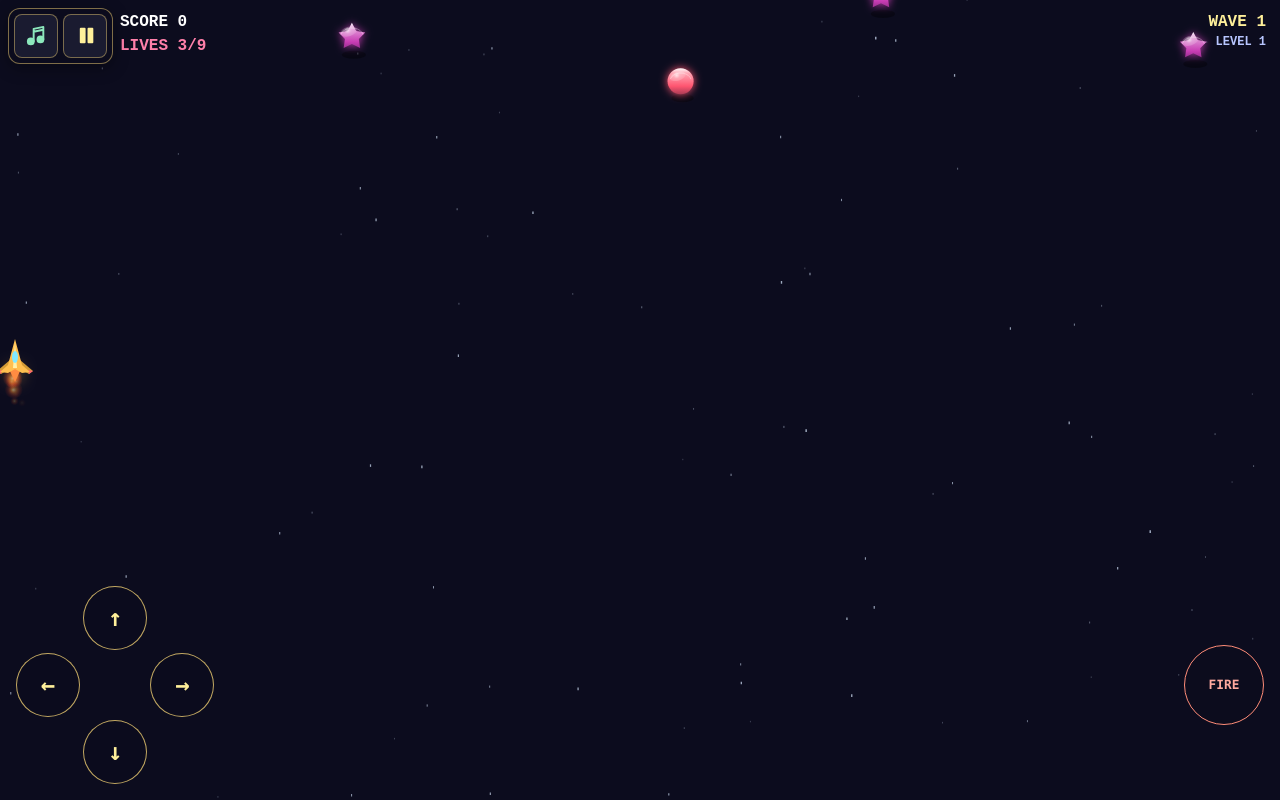
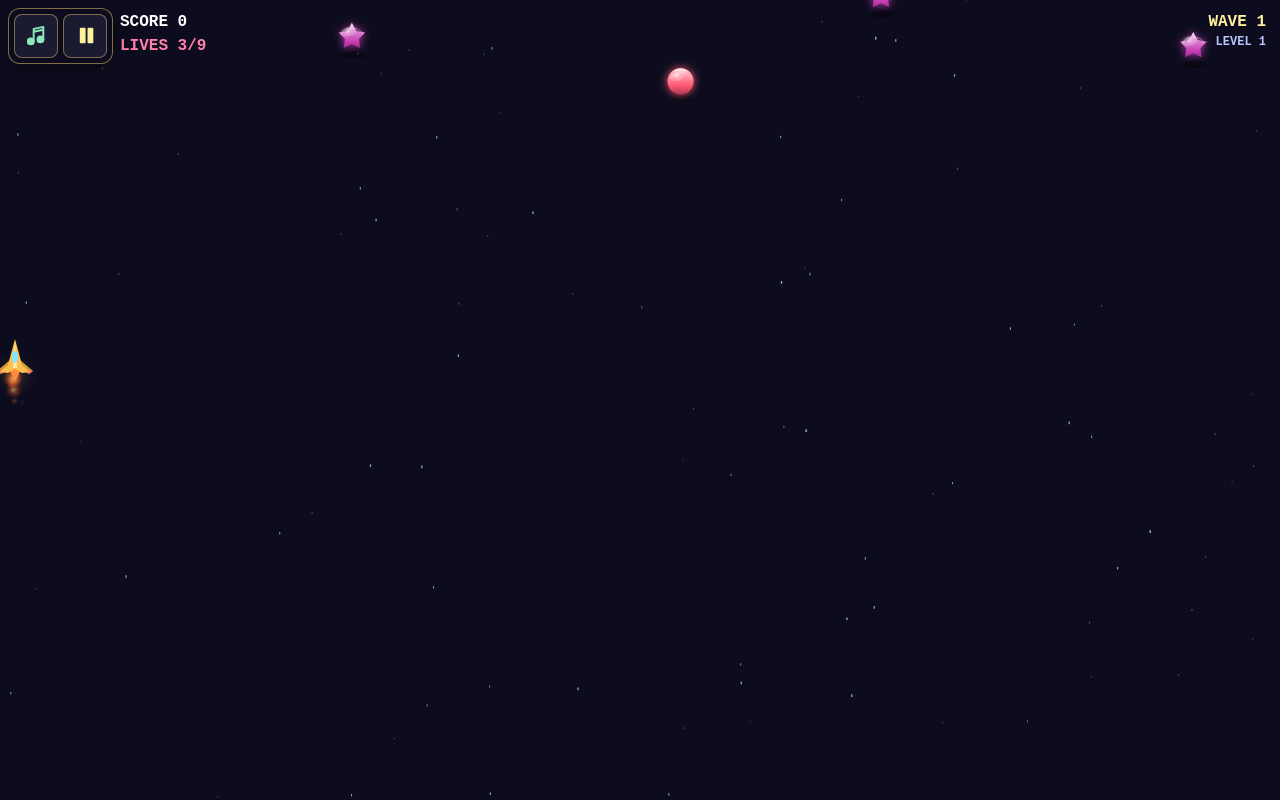
Before and after one commit to pxngr/star_attack, a plain HTML site: page index.html in a window 1280 px wide. Both pictures are taken after typing "Sample" into the empty fields and a click on the button "Play". Drawn offline with Linux system fonts and the light colour scheme.

Commit message:
Refactor game controls and remove touch control support

```diff
--- a/index.html
+++ b/index.html
@@ -13,12 +13,12 @@
   <body>
     <main id="game" aria-label="Star Attack game">
       <canvas id="playfield" tabindex="0" aria-label="Star Attack playfield" aria-describedby="control-help"></canvas>
-      <p id="control-help" class="visually-hidden">Move with arrow keys or W, A, S, D. Press Space to fire, M to toggle retro music, and Escape to pause or resume. From level 3, hold down and fire together to launch a missile. On touch screens, drag on the playfield to move in any direction while firing, or hold the labelled movement and fire buttons. Collect falling power-ups for extra lives, score multipliers, or speed. Enter a pilot name before play; the leaderboard is available from the menu and pause screen.</p>
+      <p id="control-help" class="visually-hidden">Move with arrow keys or W, A, S, D. Press Space to fire, M to toggle retro music, and Escape to pause or resume. From level 3, hold down and fire together to launch a missile. On touch screens, drag on the playfield to move in any direction while firing. Collect falling power-ups for extra lives, score multipliers, or speed. Enter a pilot name before play; the leaderboard is available from the menu and pause screen.</p>
       <section id="start-panel" class="panel" aria-labelledby="game-title">
         <div class="panel-card">
           <p class="eyebrow">A STARFIELD ARCADE GAME</p>
           <h1 id="game-title">STAR ATTACK</h1>
-          <p class="instructions">Mouse: move to steer, click or hold to fire.<br>Keyboard: arrows or W/A/S/D to move, Space to fire, M for music, Esc to pause.<br>From level 3, hold Down + Space to launch missiles.<br>Touch: drag to move and fire, or use the on-screen controls.<br>Choose a pilot name in browser play, or start instantly on YouTube.</p>
+          <p class="instructions">Mouse: move to steer, click or hold to fire.<br>Keyboard: arrows or W/A/S/D to move, Space to fire, M for music, Esc to pause.<br>From level 3, hold Down + Space to launch missiles.<br>Touch: drag anywhere on the playfield to move and fire.<br>Choose a pilot name in browser play, or start instantly on YouTube.</p>
           <form id="start-form" class="start-form">
             <div id="pilot-name-entry" class="pilot-name-entry">
               <label for="player-name">Pilot name</label>
@@ -72,15 +72,6 @@
           </svg>
         </button>
       </div>
-      <nav id="touch-controls" class="touch-controls" aria-label="Touch game controls">
-        <div class="move-controls" aria-label="Steering controls">
-          <button class="touch-button move-button" type="button" data-control="left" aria-label="Tap or hold to move left" aria-pressed="false">←</button>
-          <button class="touch-button move-button" type="button" data-control="up" aria-label="Tap or hold to move up" aria-pressed="false">↑</button>
-          <button class="touch-button move-button" type="button" data-control="down" aria-label="Tap or hold to move down" aria-pressed="false">↓</button>
-          <button class="touch-button move-button" type="button" data-control="right" aria-label="Tap or hold to move right" aria-pressed="false">→</button>
-        </div>
-        <button class="touch-button fire-button" type="button" data-control="fire" aria-label="Tap or hold to fire" aria-pressed="false">FIRE</button>
-      </nav>
       <p id="sr-status" class="visually-hidden" aria-live="polite"></p>
     </main>
   </body>
--- a/src/game.js
+++ b/src/game.js
@@ -41,7 +41,6 @@ export class StarAttackGame {
   constructor(width, height) {
     this.width = width;
     this.height = height;
-    this.touchControlsEnabled = false;
     this.stars = Array.from({ length: 90 }, () => this.makeStar(true));
     this.startRun();
     this.state = "start";
@@ -126,13 +125,8 @@ export class StarAttackGame {
     }
   }
 
-  setTouchControlsEnabled(enabled) {
-    this.touchControlsEnabled = enabled;
-    this.player.y = this.height - this.playerBottomInset();
-  }
-
   playerBottomInset() {
-    return this.touchControlsEnabled ? Math.min(132, this.height * 0.3) : 70;
+    return 70;
   }
 
   playerVerticalBounds() {
--- a/src/input.js
+++ b/src/input.js
@@ -1,15 +1,10 @@
 export class InputController {
-  constructor(canvas, controls) {
+  constructor(canvas) {
     this.canvas = canvas;
     this.touchPositions = new Map();
     this.firePointers = new Set();
-    this.leftPointers = new Set();
-    this.rightPointers = new Set();
-    this.upPointers = new Set();
-    this.downPointers = new Set();
     this.mouseX = null;
     this.mouseY = null;
-    this.tapUntil = { left: 0, right: 0, up: 0, down: 0, fire: 0 };
     this.left = false;
     this.right = false;
     this.up = false;
@@ -29,12 +24,6 @@ export class InputController {
     window.addEventListener("keydown", this.onKeyChange);
     window.addEventListener("keyup", this.onKeyChange);
     window.addEventListener("blur", () => this.reset());
-
-    this.bindHoldControl(controls.left, this.leftPointers);
-    this.bindHoldControl(controls.right, this.rightPointers);
-    this.bindHoldControl(controls.up, this.upPointers);
-    this.bindHoldControl(controls.down, this.downPointers);
-    this.bindHoldControl(controls.fire, this.firePointers);
   }
 
   onPointerMove(event) {
@@ -64,30 +53,6 @@ export class InputController {
     this.firePointers.delete(event.pointerId);
     this.touchPositions.delete(event.pointerId);
     this.releaseCapture(this.canvas, event.pointerId);
-  }
-
-  bindHoldControl(button, activePointers) {
-    button.setAttribute("aria-pressed", "false");
-    button.addEventListener("click", (event) => {
-      if (event.detail !== 0) return;
-      this.tapUntil[button.dataset.control] = performance.now() + 250;
-    });
-    button.addEventListener("pointerdown", (event) => {
-      if (event.pointerType !== "touch" && event.button !== 0) return;
-      event.preventDefault();
-      activePointers.add(event.pointerId);
-      button.setAttribute("aria-pressed", "true");
-      button.setPointerCapture(event.pointerId);
-    });
-
-    const release = (event) => {
-      activePointers.delete(event.pointerId);
-      button.setAttribute("aria-pressed", String(activePointers.size > 0));
-      this.releaseCapture(button, event.pointerId);
-    };
-    button.addEventListener("pointerup", release);
-    button.addEventListener("pointercancel", release);
-    button.addEventListener("lostpointercapture", release);
   }
 
   onKeyChange(event) {
@@ -124,41 +89,28 @@ export class InputController {
   }
 
   snapshot() {
-    const now = performance.now();
-    const left = this.left || this.leftPointers.size > 0 || now < this.tapUntil.left;
-    const right = this.right || this.rightPointers.size > 0 || now < this.tapUntil.right;
-    const up = this.up || this.upPointers.size > 0 || now < this.tapUntil.up;
-    const down = this.down || this.downPointers.size > 0 || now < this.tapUntil.down;
     const touchPositions = [...this.touchPositions.values()];
     const touchPosition = touchPositions[touchPositions.length - 1];
     return {
-      pointerX: left || right ? null : (touchPosition?.x ?? this.mouseX),
-      pointerY: up || down ? null : (touchPosition?.y ?? this.mouseY),
-      left,
-      right,
-      up,
-      down,
-      fire: this.spaceDown || this.firePointers.size > 0 || now < this.tapUntil.fire,
+      pointerX: this.left || this.right ? null : (touchPosition?.x ?? this.mouseX),
+      pointerY: this.up || this.down ? null : (touchPosition?.y ?? this.mouseY),
+      left: this.left,
+      right: this.right,
+      up: this.up,
+      down: this.down,
+      fire: this.spaceDown || this.firePointers.size > 0,
     };
   }
 
   reset() {
     this.touchPositions.clear();
     this.firePointers.clear();
-    this.leftPointers.clear();
-    this.rightPointers.clear();
-    this.upPointers.clear();
-    this.downPointers.clear();
     this.mouseX = null;
     this.mouseY = null;
-    for (const button of this.canvas.parentElement.querySelectorAll(".touch-button")) {
-      button.setAttribute("aria-pressed", "false");
-    }
     this.left = false;
     this.right = false;
     this.up = false;
     this.down = false;
     this.spaceDown = false;
-    this.tapUntil = { left: 0, right: 0, up: 0, down: 0, fire: 0 };
   }
 }
--- a/src/main.js
+++ b/src/main.js
@@ -11,7 +11,6 @@ const pausePanel = document.querySelector("#pause-panel");
 const leaderboardPanel = document.querySelector("#leaderboard-panel");
 const finalScore = document.querySelector("#final-score");
 const status = document.querySelector("#sr-status");
-const touchControls = document.querySelector("#touch-controls");
 const utilityControls = document.querySelector("#game-utility-controls");
 const musicButton = document.querySelector("#music-button");
 const pauseButton = document.querySelector("#pause-button");
@@ -24,15 +23,8 @@ const game = new StarAttackGame(canvas.clientWidth, canvas.clientHeight);
 const audio = new RetroAudio();
 const STORAGE_KEY = "star-attack-leaderboard-v1";
 const MAX_SCORES = 10;
-const input = new InputController(canvas, {
-  left: touchControls.querySelector('[data-control="left"]'),
-  right: touchControls.querySelector('[data-control="right"]'),
-  up: touchControls.querySelector('[data-control="up"]'),
-  down: touchControls.querySelector('[data-control="down"]'),
-  fire: touchControls.querySelector('[data-control="fire"]'),
-});
+const input = new InputController(canvas);
 const renderer = new GameRenderer(canvas, game);
-const touchMode = window.matchMedia("(hover: none), (any-pointer: coarse)");
 let paused = false;
 let userPaused = false;
 let systemPaused = false;
@@ -51,21 +43,12 @@ let highestWaveReached = 0;
 let persistenceReady = false;
 let leaderboardReturnPanel = startPanel;
 
-function updateTouchControlVisibility() {
-  touchControls.hidden = !touchMode.matches || game.state !== "playing" || paused ||
-    !leaderboardPanel.hidden;
+function updateUtilityControlVisibility() {
   utilityControls.hidden = game.state !== "playing" || paused || !leaderboardPanel.hidden;
   pauseButton.hidden = game.state !== "playing" || paused || !leaderboardPanel.hidden;
 }
 
-function setTouchMode() {
-  const enabled = touchMode.matches;
-  game.setTouchControlsEnabled(enabled);
-  updateTouchControlVisibility();
-}
-
-setTouchMode();
-touchMode.addEventListener("change", setTouchMode);
+updateUtilityControlVisibility();
 
 function startRun(name = playerName) {
   playerName = name;
@@ -81,7 +64,7 @@ function startRun(name = playerName) {
   startPanel.hidden = true;
   userPaused = false;
   paused = systemPaused;
-  updateTouchControlVisibility();
+  updateUtilityControlVisibility();
   canvas.focus();
   gameoverAnnounced = false;
   status.textContent = `Game started. Pilot ${playerName}. Move in any direction and hold to fire.`;
@@ -116,7 +99,7 @@ function updatePauseState() {
   paused = userPaused || systemPaused;
   pausePanel.hidden = !userPaused || game.state !== "playing";
   pauseButton.hidden = game.state !== "playing" || paused || !leaderboardPanel.hidden;
-  updateTouchControlVisibility();
+  updateUtilityControlVisibility();
   if (paused) {
     if (animationFrameId !== null) {
       cancelAnimationFrame(animationFrameId);
@@ -149,9 +132,6 @@ function togglePause() {
 }
 
 pauseButton.addEventListener("click", togglePause);
-document.querySelector("#touch-controls").addEventListener("click", (event) => {
-  if (event.target === pauseButton) togglePause();
-});
 document.querySelector("#resume-button").addEventListener("click", () => {
   if (!userPaused) return;
   setPaused(false);
@@ -274,14 +254,14 @@ function showLeaderboard() {
   leaderboardReturnPanel.hidden = true;
   leaderboardPanel.hidden = false;
   renderLeaderboard();
-  updateTouchControlVisibility();
+  updateUtilityControlVisibility();
   document.querySelector("#close-leaderboard").focus();
 }
 
 function closeLeaderboard() {
   leaderboardPanel.hidden = true;
   leaderboardReturnPanel.hidden = false;
-  updateTouchControlVisibility();
+  updateUtilityControlVisibility();
   const focusTarget = leaderboardReturnPanel === startPanel
     ? playerNameInput
     : leaderboardReturnPanel === pausePanel
@@ -328,7 +308,7 @@ function frame(now) {
   if (game.state === "gameover" && !gameoverAnnounced) {
     gameoverAnnounced = true;
     audio.stopMusic();
-    updateTouchControlVisibility();
+    updateUtilityControlVisibility();
     finalScore.textContent = `Pilot: ${playerName}\nFinal score: ${game.score}\nWaves reached: ${game.wave}`;
     gameoverPanel.hidden = false;
     document.querySelector("#restart-button").focus();
--- a/styles.css
+++ b/styles.css
@@ -43,76 +43,6 @@ body {
 #playfield:focus-visible {
   outline: 3px solid #fff;
   outline-offset: -5px;
-}
-
-.touch-controls {
-  position: absolute;
-  z-index: 1;
-  right: max(1rem, env(safe-area-inset-right));
-  bottom: max(1rem, env(safe-area-inset-bottom));
-  left: max(1rem, env(safe-area-inset-left));
-  display: none;
-  align-items: center;
-  justify-content: space-between;
-  pointer-events: none;
-}
-
-.move-controls {
-  display: grid;
-  grid-template-columns: repeat(3, 4rem);
-  grid-template-rows: repeat(3, 4rem);
-  gap: 0.2rem;
-}
-
-.move-button:nth-child(1) {
-  grid-column: 1;
-  grid-row: 2;
-}
-
-.move-button:nth-child(2) {
-  grid-column: 2;
-  grid-row: 1;
-}
-
-.move-button:nth-child(3) {
-  grid-column: 2;
-  grid-row: 3;
-}
-
-.move-button:nth-child(4) {
-  grid-column: 3;
-  grid-row: 2;
-}
-
-.touch-button {
-  display: grid;
-  min-width: 4rem;
-  min-height: 4rem;
-  place-items: center;
-  padding: 0.5rem;
-  border: 1px solid rgb(255 220 120 / 75%);
-  background: rgb(12 12 30 / 76%);
-  color: #fff09a;
-  font-size: 1.5rem;
-  touch-action: none;
-  user-select: none;
-  -webkit-user-select: none;
-  pointer-events: auto;
-}
-
-.touch-button:active,
-.touch-button[aria-pressed="true"] {
-  background: rgb(255 202 92 / 85%);
-  color: #19152a;
-}
-
-.fire-button {
-  min-width: 5rem;
-  min-height: 5rem;
-  border-color: #ff8c78;
-  border-radius: 50%;
-  color: #ffaaa0;
-  font-size: 0.8rem;
 }
 
 .game-utility-controls {
@@ -189,16 +119,6 @@ body {
 
 .music-button[aria-pressed="false"] .music-off-mark {
   display: block;
-}
-
-.touch-controls[hidden] {
-  display: none;
-}
-
-@media (hover: none), (any-pointer: coarse) {
-  .touch-controls {
-    display: flex;
-  }
 }
 
 .panel {
```
Also changed, not shown: 1 other file.
